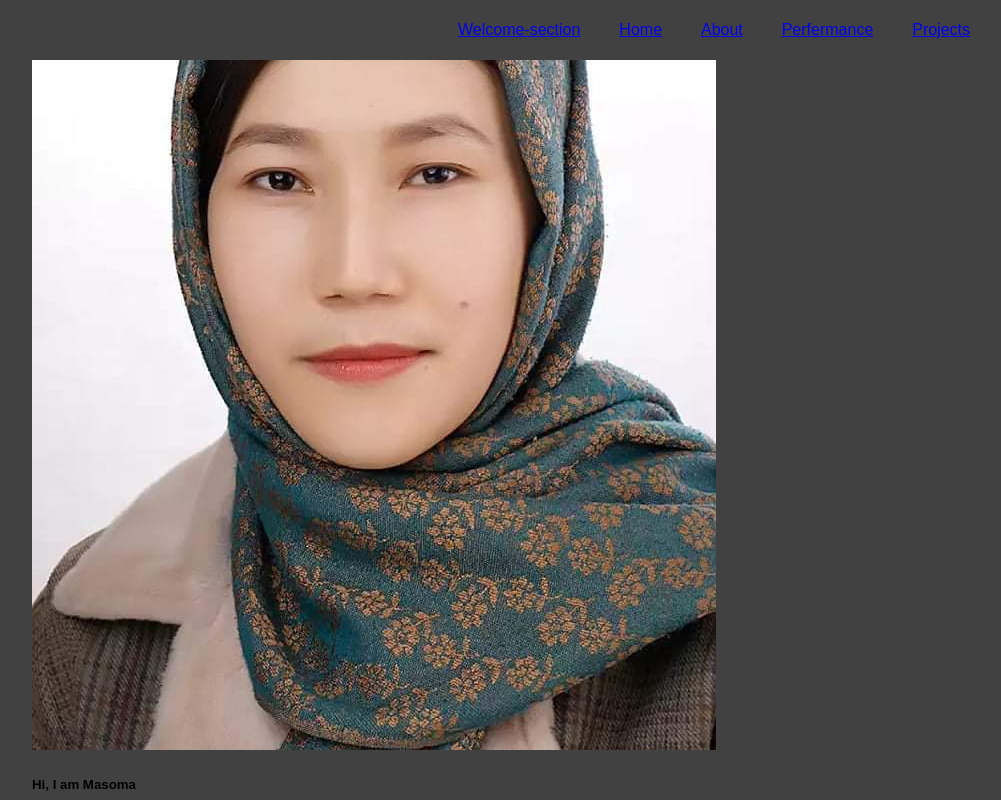
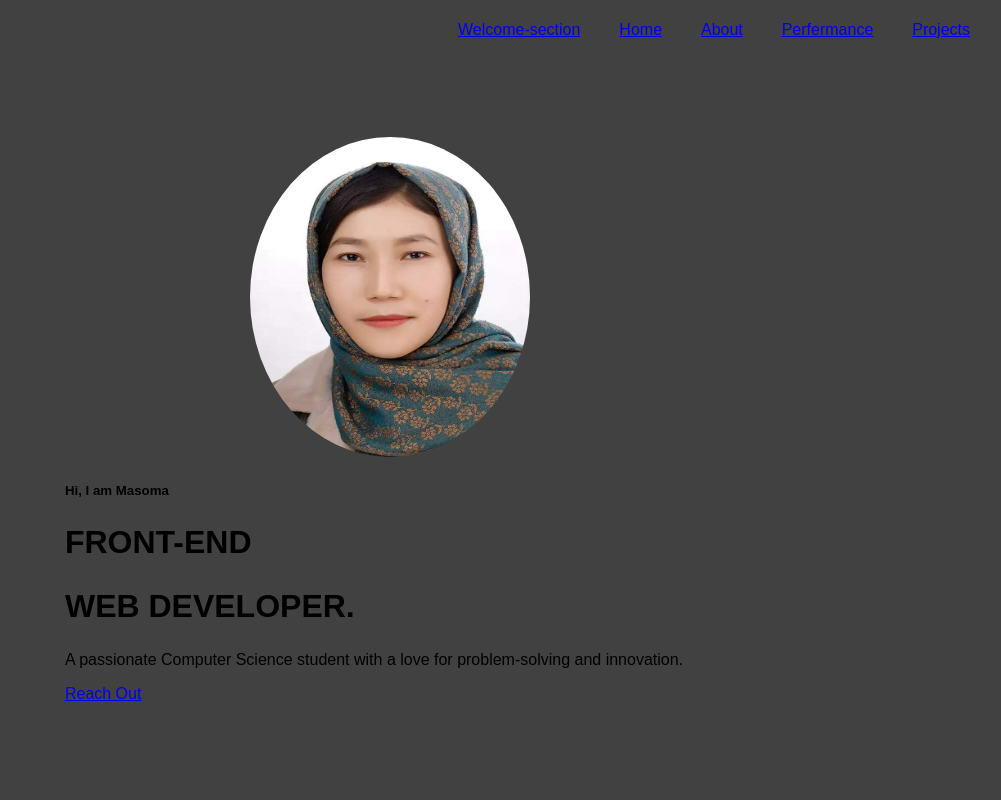
Before and after one commit to MasomRezaie/Personal-Portfolio-Page, a plain HTML site: page index.html in a window 1280 px wide. Shown: the top 800 px of the page, without its empty margins (266-1267 px from the left). Drawn offline with Linux system fonts and the light colour scheme.

Commit message:
photo styled

```diff
--- a/styles.css
+++ b/styles.css
@@ -33,17 +33,17 @@ body {
   background-color: #424141;
 }
 
-/* .welcome-content h1 {
+.welcome-content h1 {
 font-size: 2em;
-} */
+}
 
-/* #pic {
+#pic {
   border-radius: 50%;
   height: 40vh;
   width: 35vh;
   margin-left: 30%;
   margin-top: 40px;
-} */
+}
 
 /* #h5 {
   text-align: center;
```
